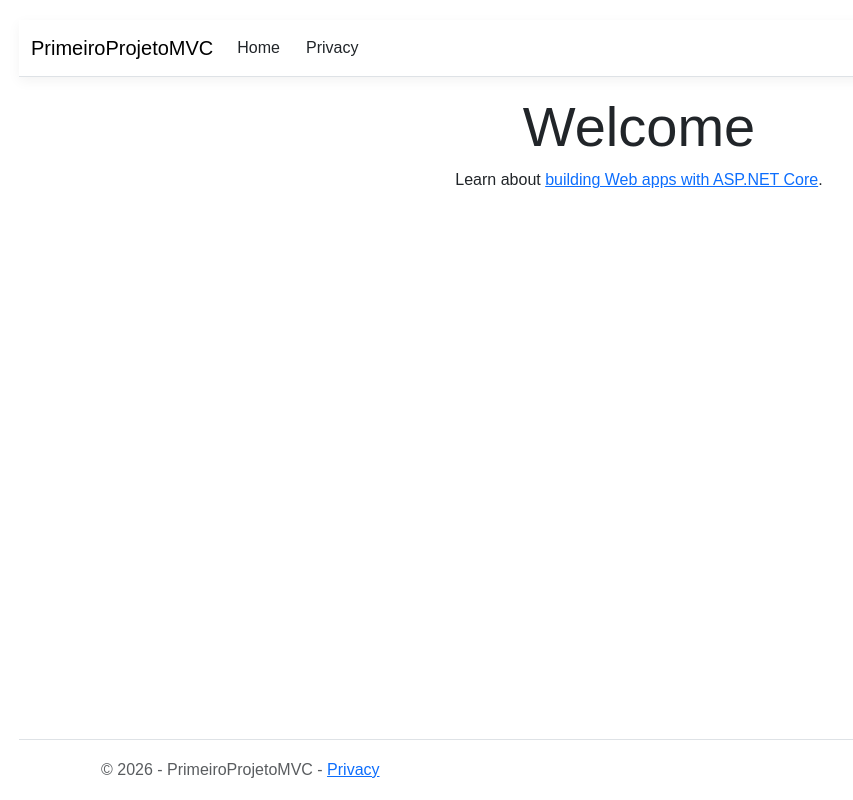
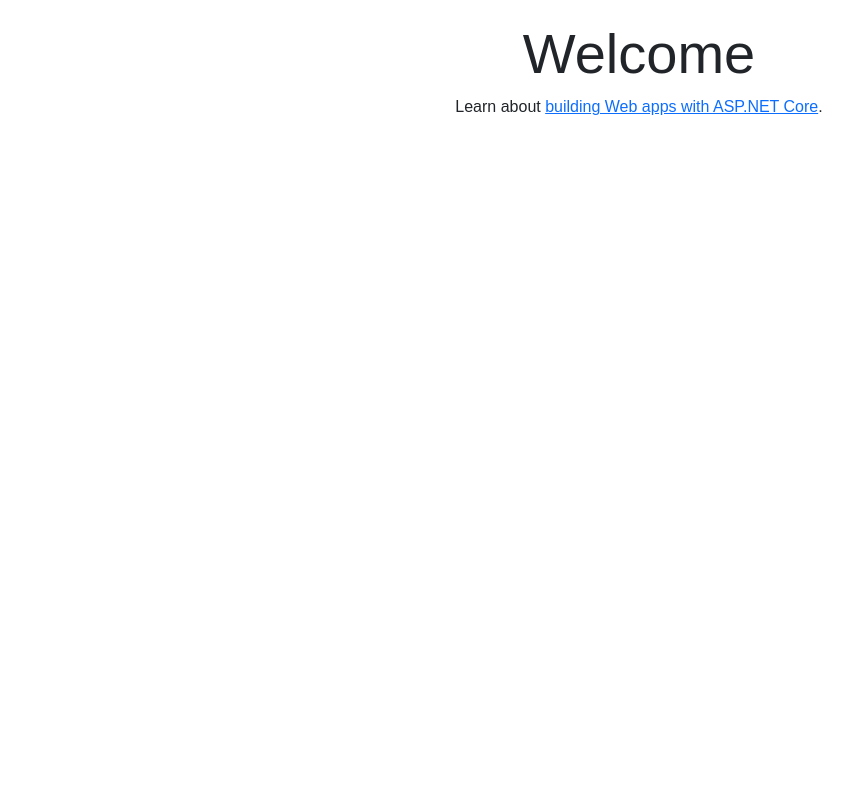
Before and after one commit to Marcus56480/PrimeiroProjetoMvc, an ASP.NET Core app: page / in a window 1280 px wide. Shown: the whole page, without its empty margins (1-854 px from the left). Run offline with ASP.NET Core 8, Linux system fonts and the light colour scheme; style sheets or scripts are compiled from the project's sources.

Commit message:
:sparkles: Feat: Removido excesso de informações vindas com a criação do projeto

```diff
--- a/Views/Shared/_Layout.cshtml
+++ b/Views/Shared/_Layout.cshtml
@@ -10,41 +10,12 @@
     <link rel="stylesheet" href="~/PrimeiroProjetoMVC.styles.css" asp-append-version="true" />
 </head>
 <body>
-    <header>
-        <nav class="navbar navbar-expand-sm navbar-toggleable-sm navbar-light bg-white border-bottom box-shadow mb-3">
-            <div class="container-fluid">
-                <a class="navbar-brand" asp-area="" asp-controller="Home" asp-action="Index">PrimeiroProjetoMVC</a>
-                <button class="navbar-toggler" type="button" data-bs-toggle="collapse" data-bs-target=".navbar-collapse" aria-controls="navbarSupportedContent"
-                        aria-expanded="false" aria-label="Toggle navigation">
-                    <span class="navbar-toggler-icon"></span>
-                </button>
-                <div class="navbar-collapse collapse d-sm-inline-flex justify-content-between">
-                    <ul class="navbar-nav flex-grow-1">
-                        <li class="nav-item">
-                            <a class="nav-link text-dark" asp-area="" asp-controller="Home" asp-action="Index">Home</a>
-                        </li>
-                        <li class="nav-item">
-                            <a class="nav-link text-dark" asp-area="" asp-controller="Home" asp-action="Privacy">Privacy</a>
-                        </li>
-                    </ul>
-                </div>
-            </div>
-        </nav>
-    </header>
-    <div class="container">
-        <main role="main" class="pb-3">
             @RenderBody()
-        </main>
-    </div>
 
-    <footer class="border-top footer text-muted">
-        <div class="container">
-            &copy; 2026 - PrimeiroProjetoMVC - <a asp-area="" asp-controller="Home" asp-action="Privacy">Privacy</a>
-        </div>
-    </footer>
+
+
     <script src="~/lib/jquery/dist/jquery.min.js"></script>
-    <script src="~/lib/bootstrap/dist/js/bootstrap.bundle.min.js"></script>
-    <script src="~/js/site.js" asp-append-version="true"></script>
+
     @await RenderSectionAsync("Scripts", required: false)
 </body>
 </html>
```
